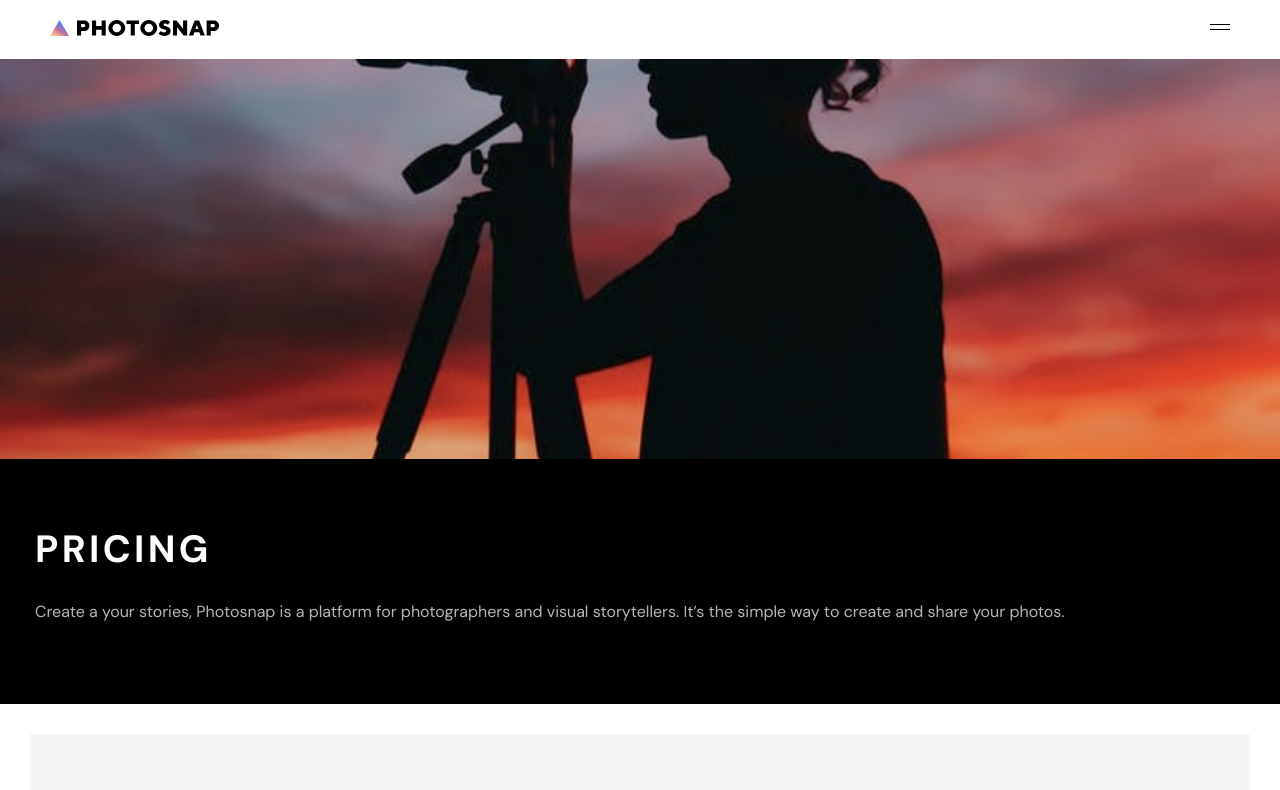
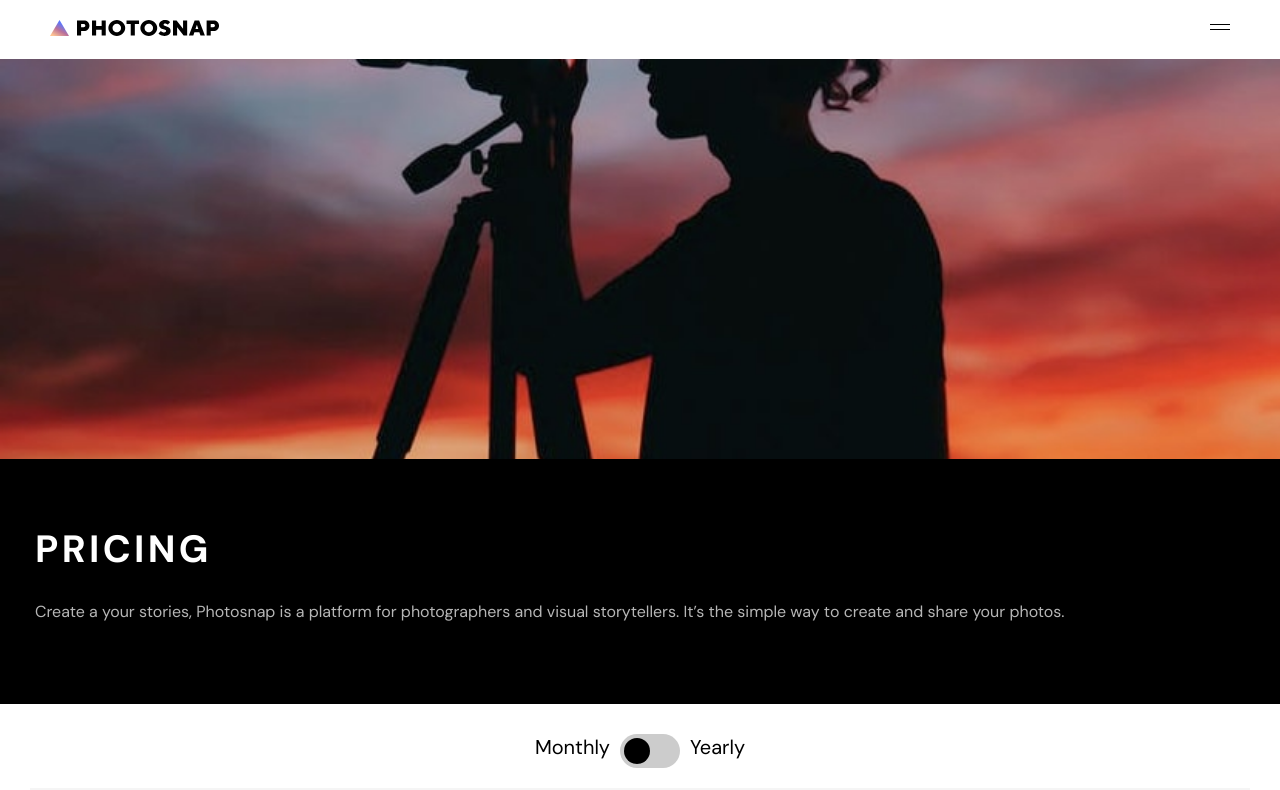
Before and after one commit to Lu1uu/Photosnap-, a Vue app: page /pricing in a window 1280 px wide. Shown: the top 790 px of the page. Built offline with nearby package versions, Linux system fonts and the light colour scheme.

Commit message:
Added Toggle Switch

```diff
--- /dev/null
+++ b/src/components/UI/ToggleSwitch.vue
@@ -0,0 +1,88 @@
+<template>
+    <div class="toggle-switch">
+        <p>Monthly</p>
+        <label class="switch">
+            <input type="checkbox" />
+            <span class="slider round"></span>
+        </label>
+        <p>Yearly</p>
+    </div>
+</template>
+
+<script>
+export default {}
+</script>
+
+<style lang="scss" scoped>
+.toggle-switch {
+    width: 100%;
+    font-size: 2rem;
+    display: flex;
+    justify-content: center;
+    margin-bottom: 2rem;
+}
+/* The switch - the box around the slider */
+.switch {
+    margin: 0 1rem;
+    position: relative;
+    display: inline-block;
+    width: 60px;
+    height: 34px;
+}
+
+/* Hide default HTML checkbox */
+.switch input {
+    opacity: 0;
+    width: 0;
+    height: 0;
+}
+
+/* The slider */
+.slider {
+    position: absolute;
+    cursor: pointer;
+    top: 0;
+    left: 0;
+    right: 0;
+    bottom: 0;
+    background-color: #ccc;
+    -webkit-transition: 0.4s;
+    transition: 0.4s;
+}
+
+.slider:before {
+    position: absolute;
+    content: '';
+    height: 26px;
+    width: 26px;
+    left: 4px;
+    bottom: 4px;
+    background-color: black;
+    -webkit-transition: 0.4s;
+    transition: 0.4s;
+}
+input:checked + .slider:before {
+    background-color: white;
+}
+
+input:checked + .slider {
+    background-color: black;
+}
+
+input:focus + .slider {
+    box-shadow: 0 0 1px black;
+}
+
+input:checked + .slider:before {
+    transform: translateX(26px);
+}
+
+/* Rounded sliders */
+.slider.round {
+    border-radius: 34px;
+}
+
+.slider.round:before {
+    border-radius: 50%;
+}
+</style>
--- a/src/views/Pricing.vue
+++ b/src/views/Pricing.vue
@@ -9,6 +9,7 @@
         :image="headline.image"
     />
     <div class="container px-1">
+        <ToggleSwitch />
         <PriceCard
             v-for="pricing in pricings"
             :key="pricing.planType"
@@ -55,12 +56,14 @@
 import TheHeadline from '@/components/TheHeadline'
 import PriceCard from '@/components/PriceCard'
 import PricePlan from '@/components/PricePlan'
+import ToggleSwitch from '@/components/UI/ToggleSwitch'
 
 export default {
     components: {
         PricePlan,
         PriceCard,
         TheHeadline,
+        ToggleSwitch,
     },
     mounted() {
         window.scrollTo(0, 0)
```
